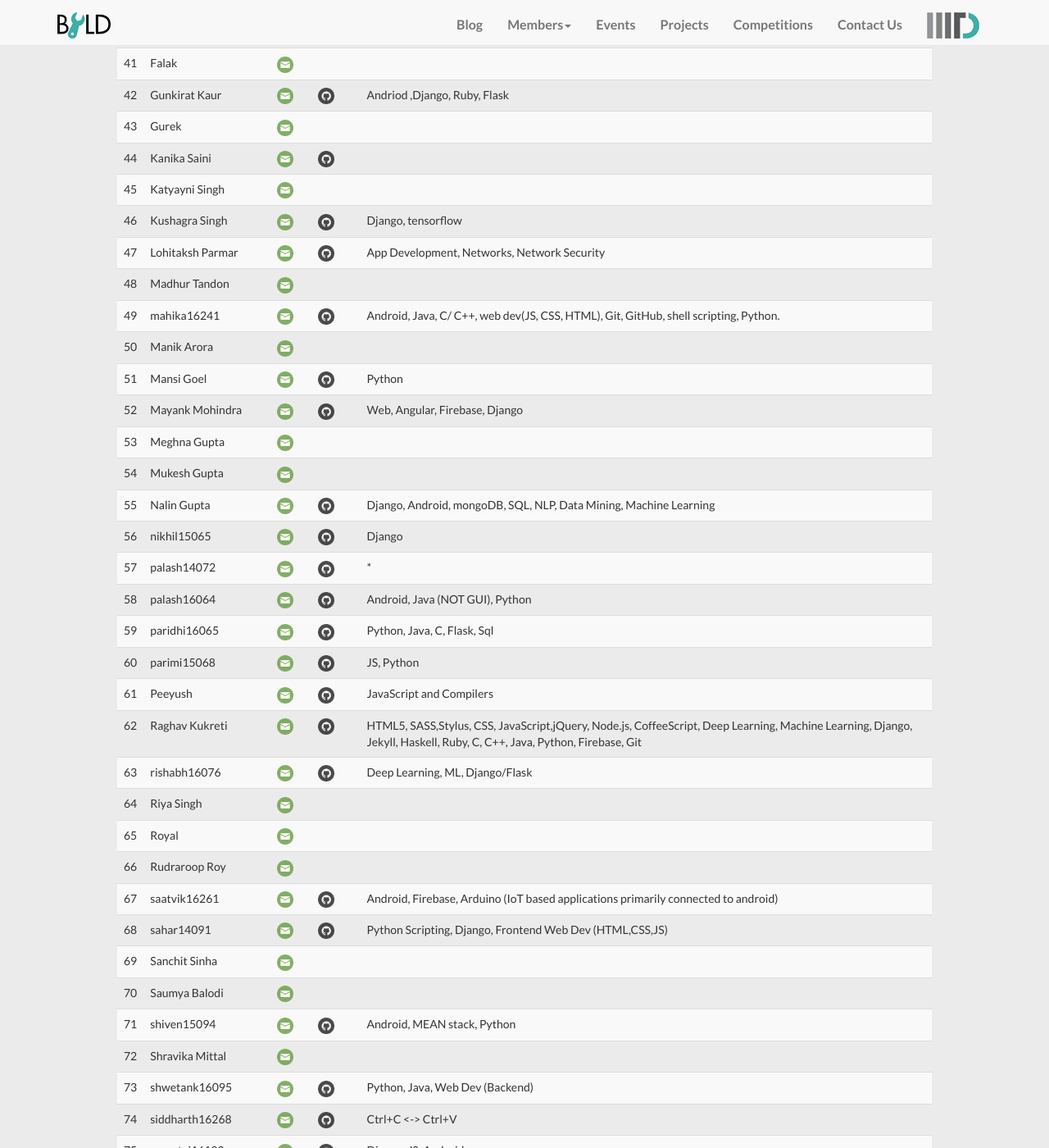
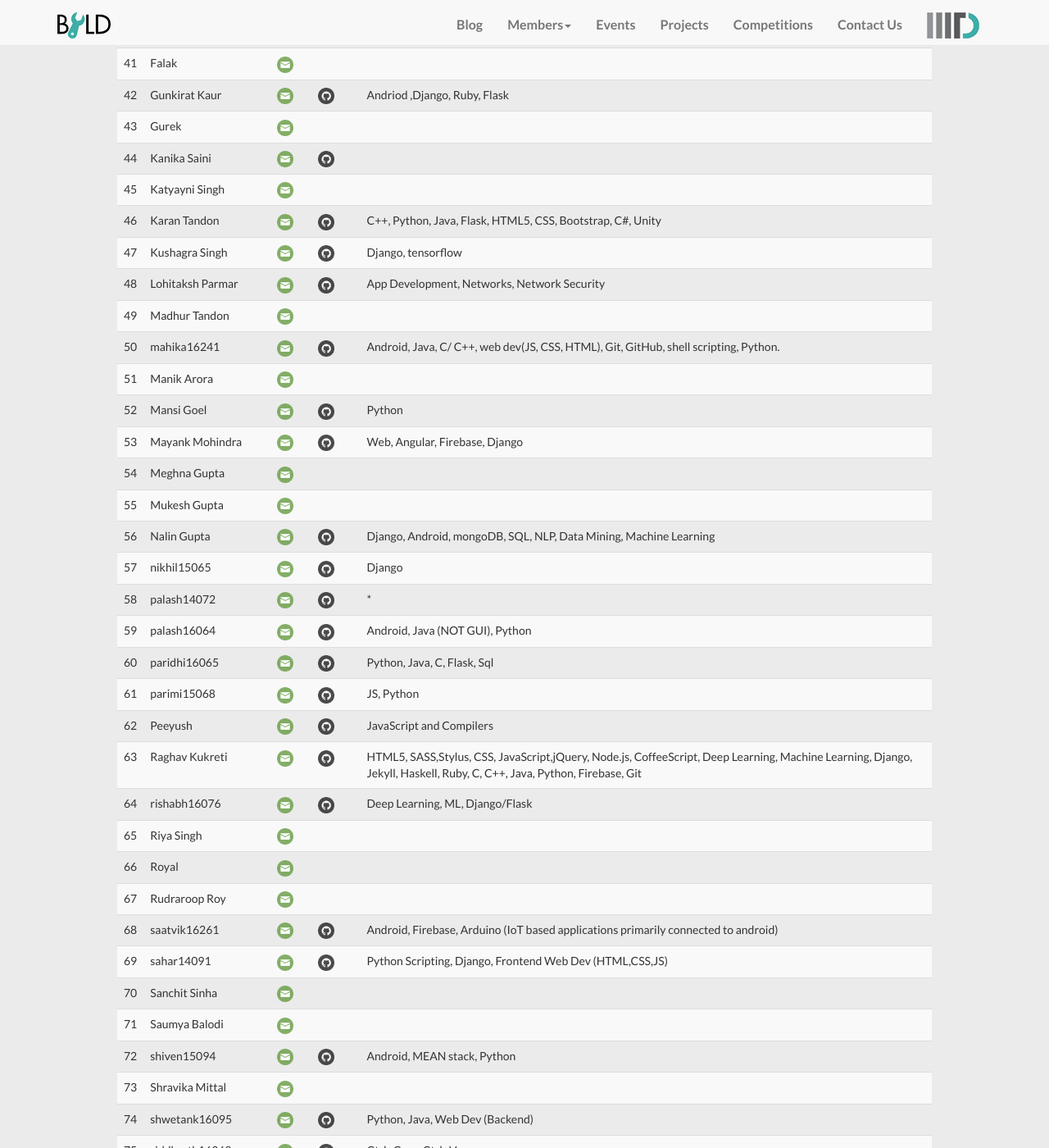
Before and after one commit to IIIT-Delhi/byld-website, a Jekyll site: the page built from site/members.md, in a window 1280 px wide and 1400 px high, scrolled down 2083 px. Shown: the whole window at 82% size. Built offline with Jekyll 4.4.1, drawn with Linux system fonts in a browser that asks for light colours; nearby versions of some CDN libraries; some of the changed text lies outside the part shown.

Commit message:
Update members - added karan2dec

```diff
--- a/site/members.md
+++ b/site/members.md
@@ -274,6 +274,11 @@ members:
 - email: katyayani15046
   name: Katyayni Singh
 
+- email: karan17058
+  name: Karan Tandon
+  github: karan2dec
+  skills: C++, Python, Java, Flask, HTML5, CSS, Bootstrap, C#, Unity
+
 - email: kushagra14056
   name: Kushagra Singh
   github: Kush789
```
